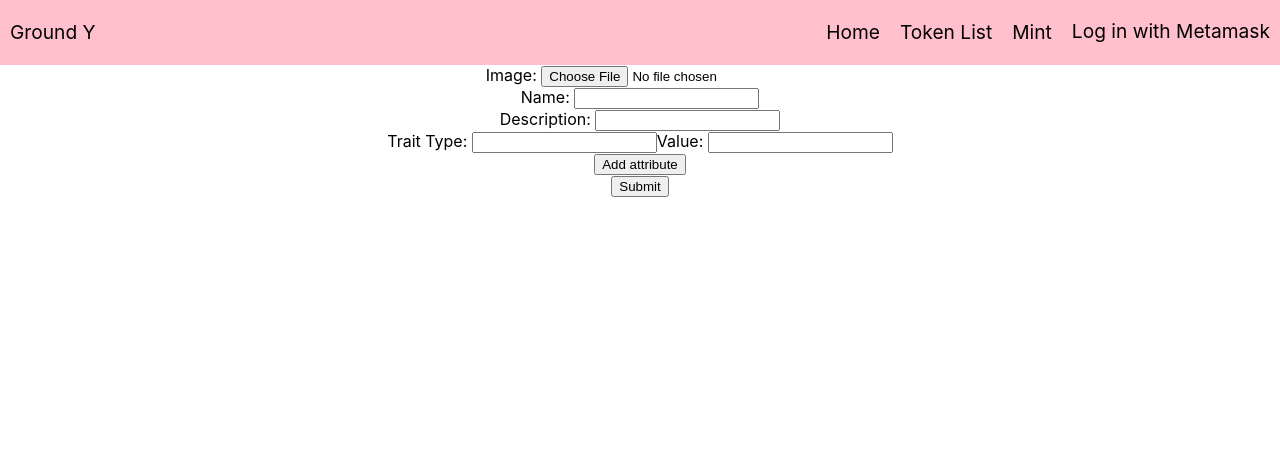
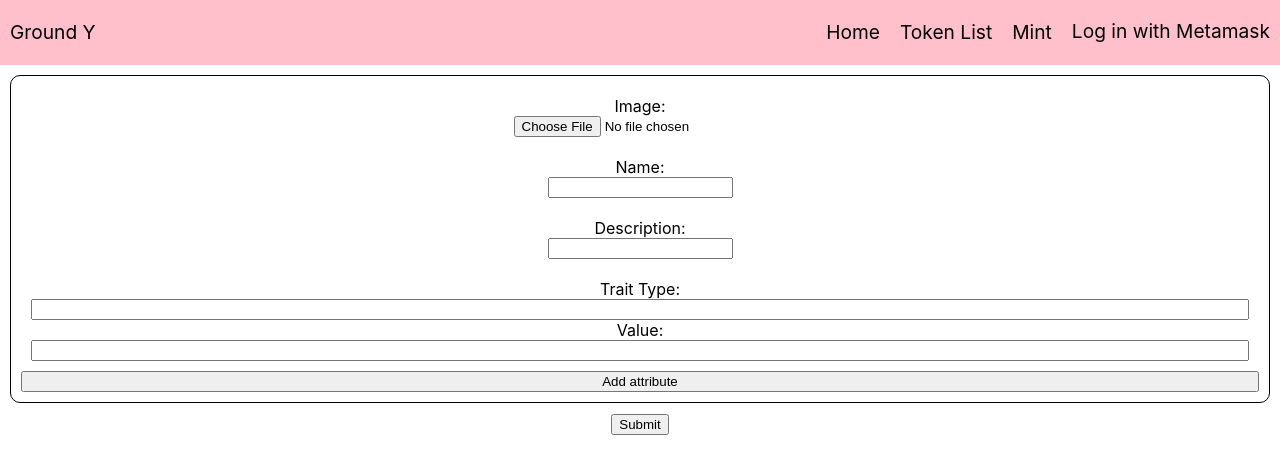
Before and after one commit to codestates/beb-03-GroundY, a React (Create React App) app in the folder opensea-project/: page /mint in a window 1280 px wide. Shown: the top 474 px of the page. Built offline with nearby package versions, Linux system fonts and the light colour scheme.

Commit message:
Work with CSS

```diff
--- a/opensea-project/src/components/MintForm/Attribute/Attribute.js
+++ b/opensea-project/src/components/MintForm/Attribute/Attribute.js
@@ -1,10 +1,24 @@
+// import packages
 import React from 'react';
+import styled from 'styled-components';
+
+const Container = styled.div`
+  display: flex;
+  flex-direction: column;
+  padding: 10px;
+`;
+
+const Button = styled.button.attrs(props => ({
+  onClick: props.onClick,
+}))`
+
+`
 
 const Attribute = ({attributeValues, handleAttribute, addAttribute, removeAttribute}) => {
   return (
-	<div>
+	<>
 	  {attributeValues.map((el, idx) => (
-		<div key={idx} >
+		<Container key={idx} >
 		  <label>Trait Type: </label>
 		  <input type='text' name='trait_type' value={el.trait_type || ''} onChange={(e) => {handleAttribute(e, idx);}} />
 		  <label>Value: </label>
@@ -14,10 +28,10 @@ const Attribute = ({attributeValues, handleAttribute, addAttribute, removeAttrib
 			  <button onClick={() => {removeAttribute(idx);}}>Remove attribute</button> :
 			  null
 		  }
-		</div>
+		</Container>
 	  ))}
 	  <button onClick={() => {addAttribute();}} >Add attribute</button>
-	</div>
+	</>
   );
 }
 
--- a/opensea-project/src/components/MintForm/MintForm.js
+++ b/opensea-project/src/components/MintForm/MintForm.js
@@ -1,26 +1,63 @@
+// import packages
 import React from 'react';
+import styled from 'styled-components';
 
 // import components
 import Attribute from './Attribute/Attribute';
 
+// create styled-components
+const Container = styled.div`
+  display: flex;
+  flex-direction: column;
+  justify-content: space-evenly;
+  border: solid black 1px;
+  border-radius: 10px;
+  margin: 10px;
+  padding: 10px;
+`;
+
+const Label = styled.label`
+  font-family: -apple-system, BlinkMacSystemFont, 'Segoe UI', 'Roboto', 'Oxygen',
+	'Ubuntu', 'Cantarell', 'Fira Sans', 'Droid Sans', 'Helvetica Neue',
+	sans-serif;
+`;
+
+const ItemContainer = styled.div`
+  display: flex;
+  flex-direction: column;
+  align-items: center;
+  padding: 10px;
+`;
+
+const Input = styled.input.attrs(props => ({
+  type: props.type,
+  name: props.name,
+  value: props.value || '',
+  onChange: props.onChange
+}))`
+
+`;
+
 const MintForm = ({submit, retrieveImage, attributeValues, handleAttribute, addAttribute, removeAttribute, data, handleData}) => {
   return (
-	<div>
-	  <div>
-		<label>Image: </label>
-		<input type='file' name='image' onChange={retrieveImage} />
-	  </div>
-	  <div>
-		<label>Name: </label>
-		<input type='text' name='name' value={data.name} onChange={handleData} />
-	  </div>
-	  <div>
-		<label>Description: </label>
-		<input type='text' name='description' value={data.description} onChange={handleData} />
-	  </div>
-	  <Attribute attributeValues={attributeValues} handleAttribute={handleAttribute} addAttribute={addAttribute} removeAttribute={removeAttribute} />
+	<>
+	  <Container>
+		<ItemContainer>
+		  <Label>Image: </Label>
+		  <input type='file' name='image' onChange={retrieveImage} />
+		</ItemContainer>
+		<ItemContainer>
+		  <Label>Name: </Label>
+		  <Input type='text' name='name' value={data.name} onChange={handleData} />
+		</ItemContainer>
+		<ItemContainer>
+		  <Label>Description: </Label>
+		  <Input type='text' name='description' value={data.description} onChange={handleData} />
+		</ItemContainer>
+		<Attribute attributeValues={attributeValues} handleAttribute={handleAttribute} addAttribute={addAttribute} removeAttribute={removeAttribute} />
+	  </Container>
 	  <button onClick={() => {submit();}}>Submit</button>
-	</div>
+	</>
   );
 }
 
```
Also changed, not shown: 1 other file (tests, documents, lock files or other folders).
